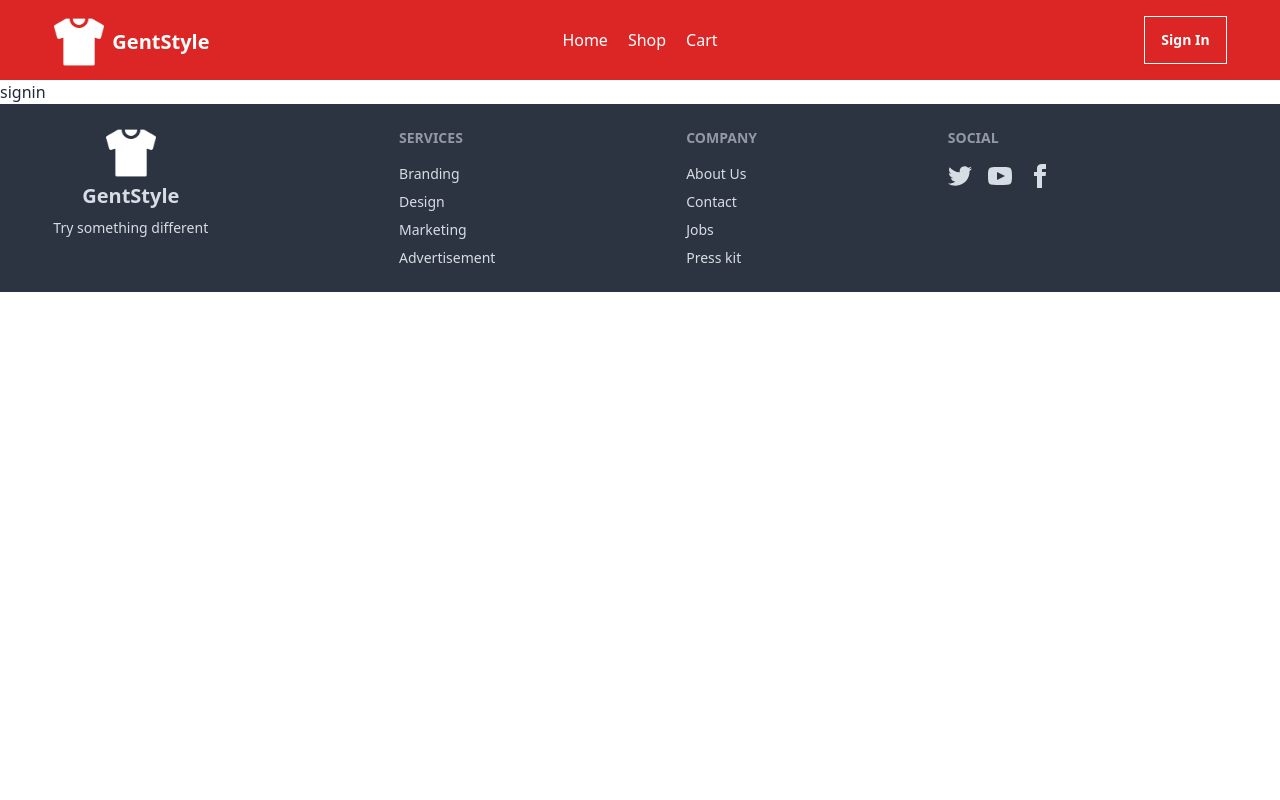
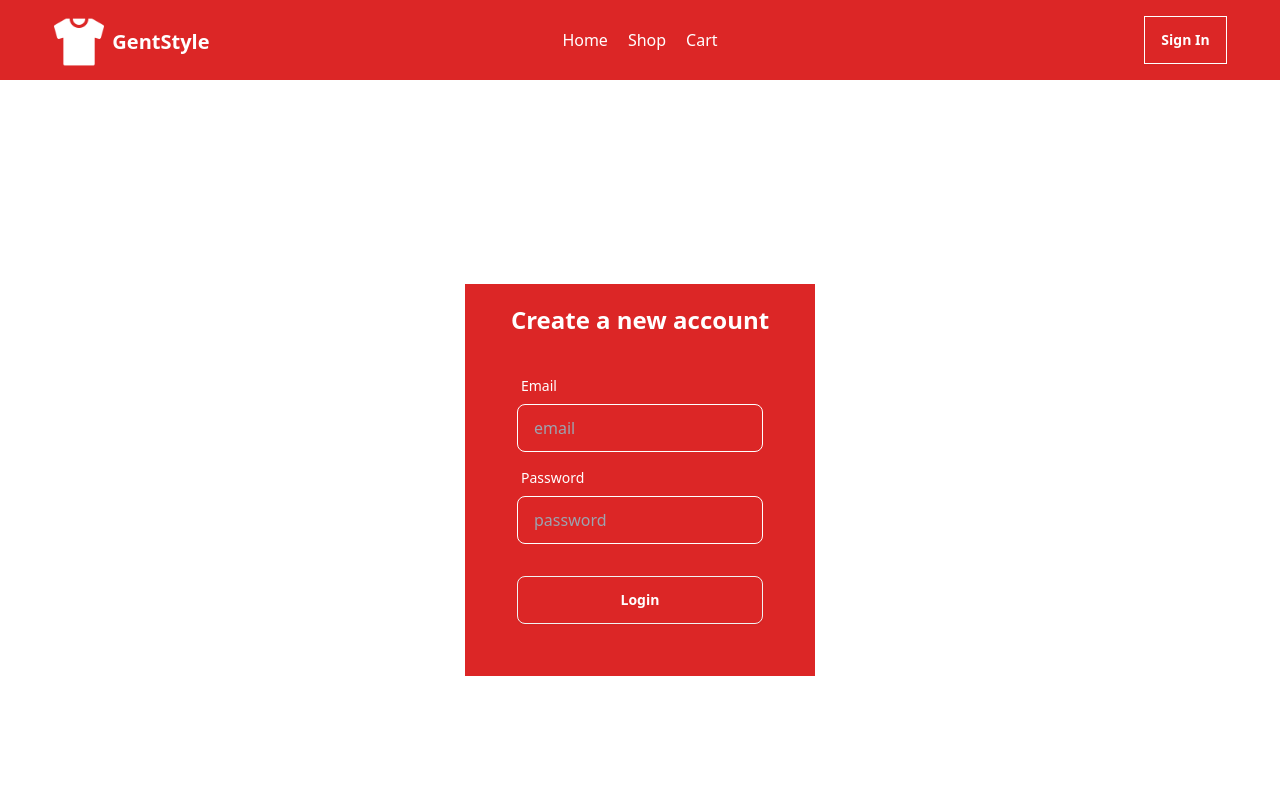
Before and after one commit to Shahriar-Samir/ClothShop-Next, a Next.js app: page /signin in a window 1280 px wide. Shown: the top 800 px of the page. Built offline with nearby package versions, Linux system fonts and the light colour scheme.

Commit message:
add: nextauth config

```diff
--- a/package.json
+++ b/package.json
@@ -13,11 +13,14 @@
     "e-commerce": "file:",
     "mongodb": "^6.8.1",
     "next": "14.2.8",
+    "next-auth": "^4.24.7",
     "react": "^18",
     "react-dom": "^18",
     "react-toastify": "^10.0.5"
   },
   "devDependencies": {
+    "@types/node": "22.5.5",
+    "@types/react": "18.3.7",
     "daisyui": "^4.12.10",
     "eslint": "^8",
     "eslint-config-next": "14.2.8",
--- a/src/Services/AuthProvider.jsx
+++ /dev/null
@@ -1,11 +0,0 @@
-'use Client'
-
-const AuthProvider = ({children}) => {
-    return (
-        <div>
-            {children}
-        </div>
-    );
-};
-
-export default AuthProvider;
--- a/src/app/(Pages)/signin/page.jsx
+++ b/src/app/(Pages)/signin/page.jsx
@@ -1,11 +1,48 @@
-import React from 'react';
+'use client'
 
-const Signin = () => {
+import axios from "axios";
+
+const SignIn = () => {
+
+    const submit = async (e)=>{
+          e.preventDefault()
+          const form = e.target
+          const email = form.email.value
+          const pass = form.pass.value
+
+          axios.post('http://localhost:3000/Sigin/api',{query:{email,pass}})
+          .then(res=>{
+             console.log('User created successfully ')
+          })
+          .catch((err)=>{
+            console.log(err)
+          })
+    }
+
     return (
-        <div>
-            signin
+        <main className="w-full flex justify-center items-center h-[100vh]">
+           <section className="bg-red-600 text-white p-5 w-[350px]">
+            <h1 className="text-2xl font-semibold text-center">Create a new account</h1>
+           <form className="card-body text-white" onSubmit={submit}>
+        <div className="form-control">
+          <label className="label">
+            <span className="label-text text-white">Email</span>
+          </label>
+          <input type="email" name='email' placeholder="email" className="input input-bordered bg-transparent border-white" required />
         </div>
+        <div className="form-control">
+          <label className="label">
+            <span className="label-text text-white">Password</span>
+          </label>
+          <input type="password" name='pass' placeholder="password" className="input input-bordered bg-transparent border-white"   required />
+        </div>
+        <div className="form-control mt-6">
+          <button className="btn bg-transparent text-white">Login</button>
+        </div>
+      </form>
+            </section>
+        </main>
     );
 };
 
-export default Signin;
+export default SignIn;
--- /dev/null
+++ b/src/app/api/auth/[...nextauth]/route.js
@@ -0,0 +1,34 @@
+import NextAuth from "next-auth";
+import CredentialsProvider from 'next-auth/providers/credentials'
+
+export const authOptions = {
+    session:{
+        strategy:'jwt',
+    },
+    secret:'asfd',
+    providers:[
+        CredentialsProvider({
+            credentials:{
+                email:{},
+                password:{}
+            },
+            async authorize (credentials){
+               const {email,password} = credentials
+                if(!email || !password){
+                    return null
+                }
+                return true
+            }
+        })
+    ],
+    callbacks:[
+
+    ],
+    pages:{
+        signIn:'/signin'
+    }
+}
+
+const handler = NextAuth(authOptions)
+
+export {handler as GET, handler as POST};
--- a/src/app/layout.js
+++ b/src/app/layout.js
@@ -2,7 +2,7 @@ import localFont from "next/font/local";
 import "./globals.css";
 import Navbar from "./components/Navbar";
 import Footer from "./components/Footer";
-import AuthProvider from "@/Services/AuthProvider";
+
 
 const geistSans = localFont({
   src: "./fonts/GeistVF.woff",
@@ -26,11 +26,10 @@ export default function RootLayout({ children }) {
       <body
         className={`${geistSans.variable} ${geistMono.variable} antialiased`}
       >
-       <AuthProvider>
        <Navbar/>
         {children}
         <Footer/>
-       </AuthProvider>
+
       </body>
     </html>
   );
```
Also changed, not shown: tsconfig.json (added, +34 -0 lines), .eslintrc.json, 1 other file (tests, documents, lock files or other folders).
